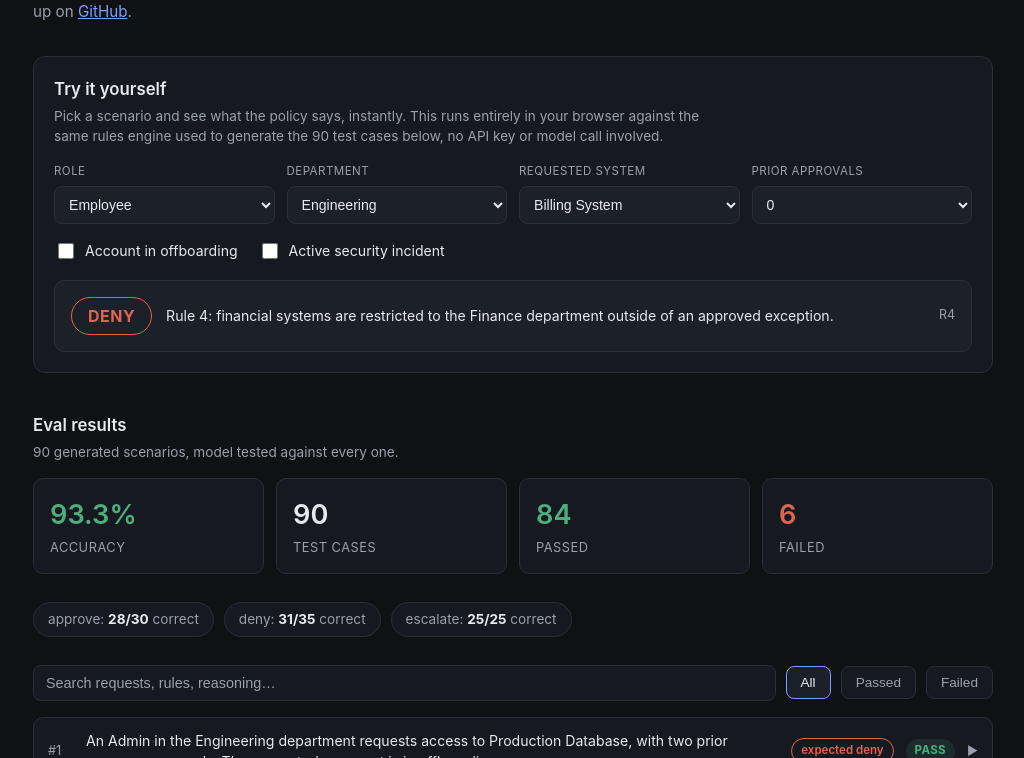
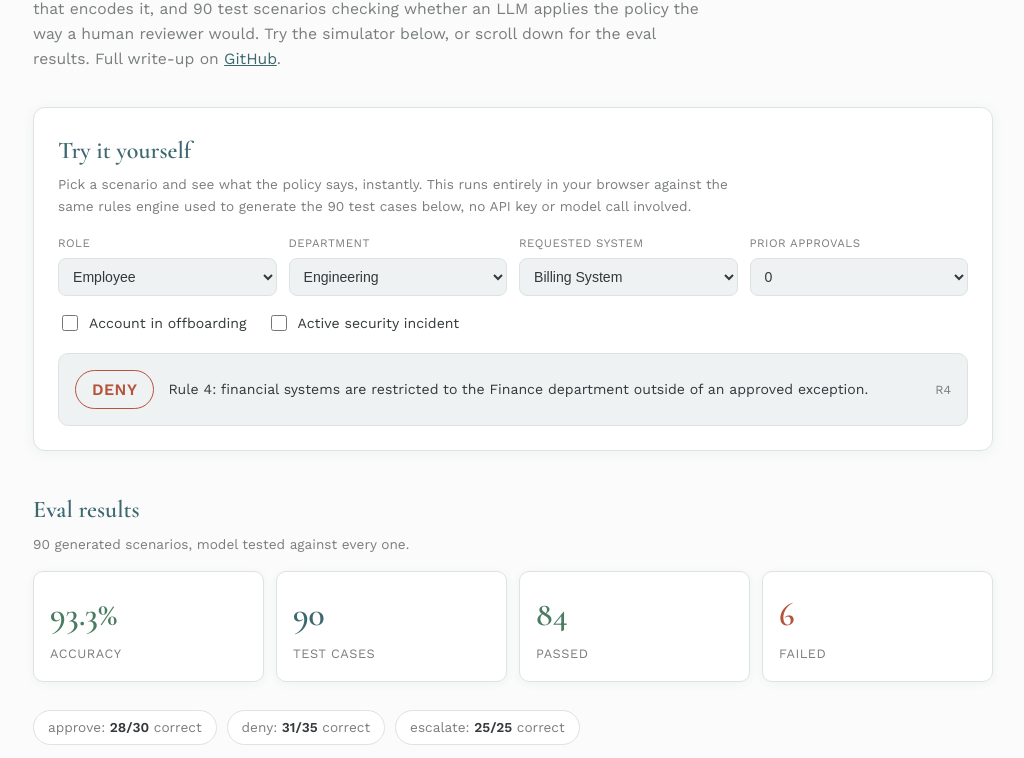
Before and after one commit to stephpawlowski/access-policy-compliance-eval, a website: page docs/index.html in a window 1280 px wide. Shown: the part 154-912 px from the top of the page, without its empty margins (127-1151 px from the left). Drawn offline with nearby package versions, Linux system fonts and the light colour scheme.

Commit message:
Add files via upload

```diff
--- a/docs/index.html
+++ b/docs/index.html
@@ -4,48 +4,54 @@
 <meta charset="UTF-8">
 <meta name="viewport" content="width=device-width, initial-scale=1.0">
 <title>Access Policy Compliance Checker — Eval Results &amp; Simulator</title>
+<link rel="preconnect" href="https://fonts.googleapis.com">
+<link rel="preconnect" href="https://fonts.gstatic.com" crossorigin>
+<link href="https://fonts.googleapis.com/css2?family=Cormorant+Garamond:wght@400;500;600&family=Work+Sans:wght@400;500;600&display=swap" rel="stylesheet">
 <style>
   :root {
-    --bg: #0f1115;
-    --panel: #161920;
-    --panel-2: #1c2029;
-    --border: #2a2f3a;
-    --text: #e8eaed;
-    --muted: #9aa1ac;
-    --accent: #7c9eff;
-    --pass: #4caf7d;
-    --pass-bg: rgba(76,175,125,0.12);
-    --fail: #e0654f;
-    --fail-bg: rgba(224,101,79,0.12);
-    --pending: #9aa1ac;
-    --pending-bg: rgba(154,161,172,0.12);
-    --approve: #4caf7d;
-    --deny: #e0654f;
-    --escalate: #d8a83e;
+    --bg: #fafbfa;
+    --panel: #ffffff;
+    --panel-2: #eef2f2;
+    --border: #dde3e2;
+    --text: #33383a;
+    --muted: #7a7d7f;
+    --accent: #3d6870;
+    --pass: #4b7c62;
+    --pass-bg: rgba(75,124,98,0.1);
+    --fail: #b5533c;
+    --fail-bg: rgba(181,83,60,0.1);
+    --pending: #7a7d7f;
+    --pending-bg: rgba(122,125,127,0.1);
+    --approve: #4b7c62;
+    --deny: #b5533c;
+    --escalate: #b98b2e;
+    --font-body: 'Work Sans', -apple-system, BlinkMacSystemFont, "Segoe UI", Helvetica, Arial, sans-serif;
+    --font-heading: 'Cormorant Garamond', Georgia, 'Times New Roman', serif;
   }
   * { box-sizing: border-box; }
   body {
     margin: 0;
-    font-family: -apple-system, BlinkMacSystemFont, "Segoe UI", Roboto, Helvetica, Arial, sans-serif;
+    font-family: var(--font-body);
     background: var(--bg);
     color: var(--text);
-    line-height: 1.5;
+    line-height: 1.6;
   }
-  .wrap { max-width: 1000px; margin: 0 auto; padding: 40px 20px 80px; }
-  header { margin-bottom: 32px; }
-  h1 { font-size: 1.6rem; margin: 0 0 8px; }
-  .subtitle { color: var(--muted); font-size: 0.95rem; max-width: 680px; }
+  .wrap { max-width: 1000px; margin: 0 auto; padding: 48px 20px 80px; }
+  header { margin-bottom: 36px; }
+  h1 { font-family: var(--font-heading); font-weight: 600; font-size: 2.6rem; letter-spacing: 0.01em; margin: 0 0 10px; color: var(--accent); }
+  .subtitle { color: var(--muted); font-size: 0.98rem; max-width: 680px; }
   .subtitle a { color: var(--accent); }
 
-  .section-title { font-size: 1.05rem; font-weight: 600; margin: 0 0 4px; }
+  .section-title { font-family: var(--font-heading); font-weight: 600; font-size: 1.5rem; margin: 0 0 4px; color: var(--accent); }
   .section-sub { color: var(--muted); font-size: 0.85rem; margin: 0 0 16px; max-width: 680px; }
 
   .simulator {
     background: var(--panel);
     border: 1px solid var(--border);
     border-radius: 12px;
-    padding: 20px;
+    padding: 24px;
     margin-bottom: 40px;
+    box-shadow: 0 2px 14px rgba(61,104,112,0.06);
   }
   .sim-grid {
     display: grid;
@@ -121,8 +127,9 @@
     border: 1px solid var(--border);
     border-radius: 10px;
     padding: 16px;
+    box-shadow: 0 2px 10px rgba(61,104,112,0.05);
   }
-  .stat .num { font-size: 1.7rem; font-weight: 600; }
+  .stat .num { font-family: var(--font-heading); font-size: 2.1rem; font-weight: 600; color: var(--accent); }
   .stat .label { color: var(--muted); font-size: 0.8rem; text-transform: uppercase; letter-spacing: 0.04em; margin-top: 2px; }
   .stat.accuracy .num { color: var(--pass); }
 
@@ -169,8 +176,8 @@
     font-size: 0.85rem;
     cursor: pointer;
   }
-  .filter-btn.active { color: var(--text); border-color: var(--accent); background: var(--panel-2); }
-  .filter-btn:hover { color: var(--text); }
+  .filter-btn.active { color: #fff; border-color: var(--accent); background: var(--accent); }
+  .filter-btn:hover { color: var(--accent); }
 
   .row {
     background: var(--panel);
@@ -178,6 +185,7 @@
     border-radius: 10px;
     margin-bottom: 8px;
     overflow: hidden;
+    box-shadow: 0 2px 10px rgba(61,104,112,0.05);
   }
   .row-head {
     display: flex;
@@ -228,9 +236,9 @@
   .empty { color: var(--muted); text-align: center; padding: 40px 0; font-size: 0.9rem; }
 
   .banner {
-    background: rgba(216,168,62,0.1);
-    border: 1px solid rgba(216,168,62,0.35);
-    color: #d8a83e;
+    background: rgba(185,139,46,0.1);
+    border: 1px solid rgba(185,139,46,0.3);
+    color: var(--escalate);
     border-radius: 10px;
     padding: 12px 16px;
     font-size: 0.85rem;
```
